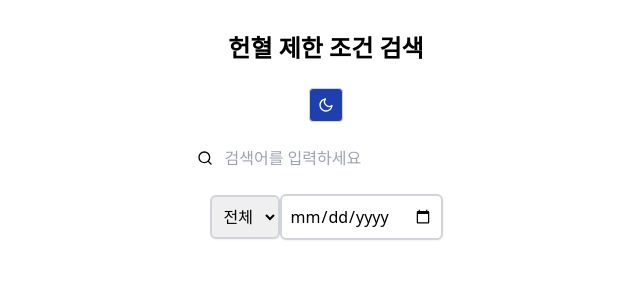
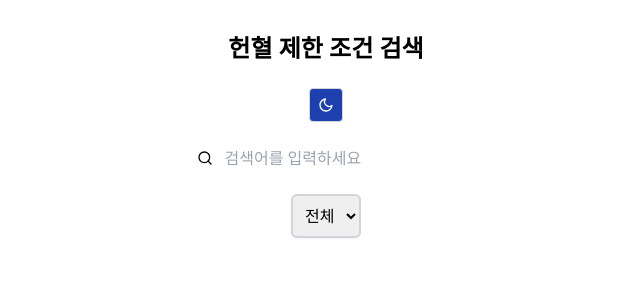
Before and after one commit to leebeyondgo/blood-donation-criteria, a React (Create React App) app: page / in a window 1280 px wide. Shown: the top 300 px of the page, without its empty margins (314-954 px from the left). Built offline with nearby package versions, Linux system fonts and the light colour scheme.

Commit message:
Remove event date state and input

```diff
--- a/src/App.js
+++ b/src/App.js
@@ -18,7 +18,6 @@
 
 function App() {
   const [query, setQuery] = useState('');
-  const [eventDate, setEventDate] = useState('');
   const [filterType, setFilterType] = useState('');
 
   const formatDate = (date) => {
@@ -111,13 +110,6 @@
           <option value="기타">기타</option>
         </select>
 
-        <input
-          className="date-input input-style"
-          type="date"
-          aria-label="이벤트 날짜"
-          value={eventDate}
-          onChange={(e) => setEventDate(e.target.value)}
-        />
 
         <ul className="result-list list-none mt-8 flex flex-col items-center space-y-4">
           {results.map((item) => {
```
